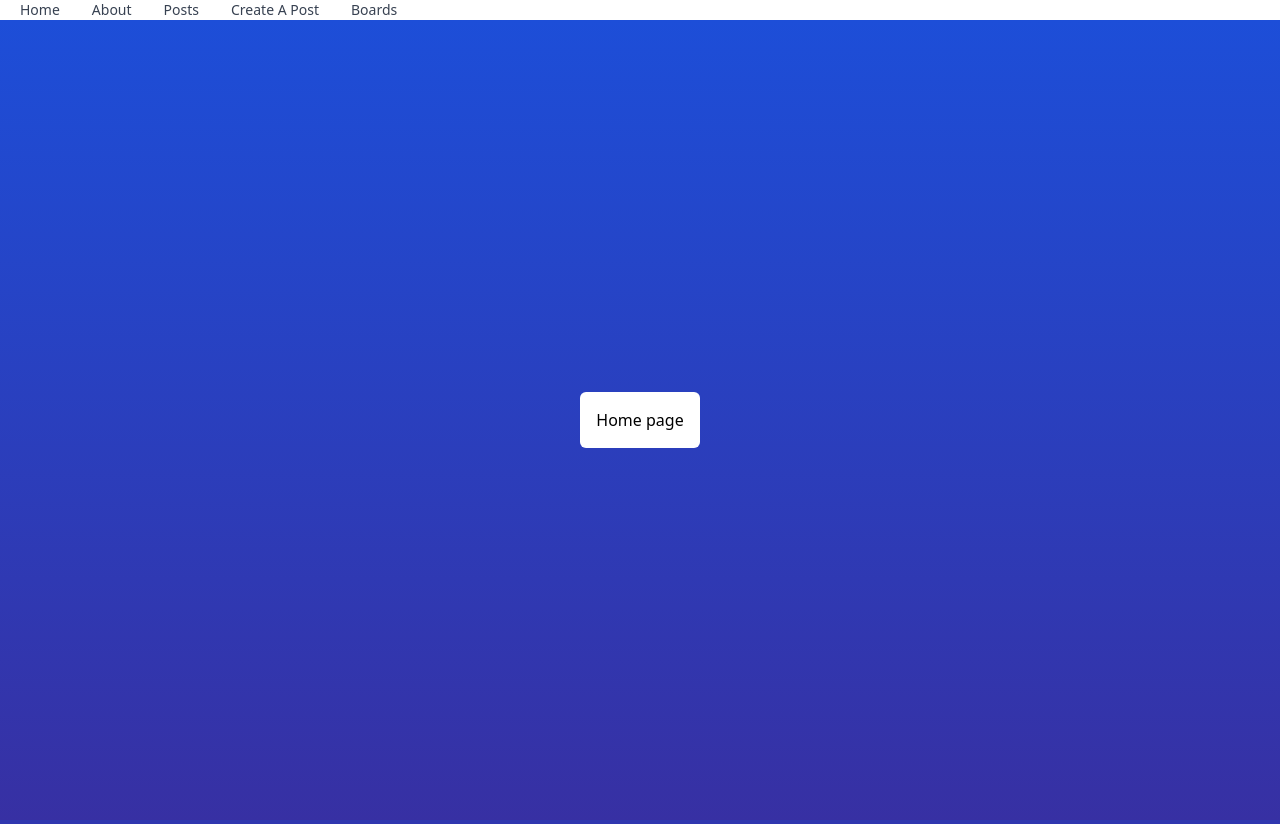
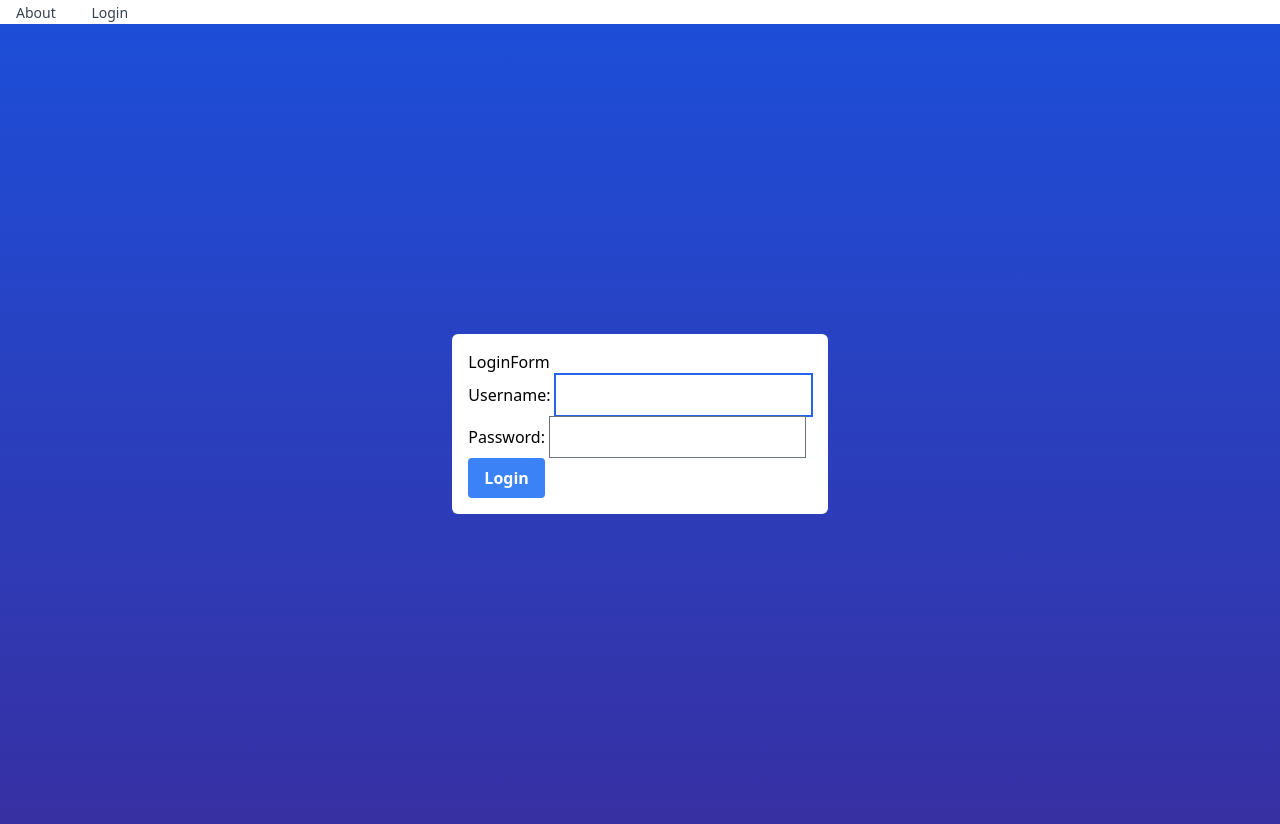
Before and after one commit to nrayrod1016/stumblr, a Django app: page / in a window 1280 px wide. Before the commit the page ends 457 px from the top, so only its background shows below. Run offline with Django 3.2, Linux system fonts and the light colour scheme; some libraries are stand-ins or nearby versions.

Commit message:
login-logout

```diff
--- a/main_app/models.py
+++ b/main_app/models.py
@@ -30,7 +30,7 @@ class Post(models.Model):
   def get_absolute_url(self):
     return reverse('posts_detail', kwargs={'post_id': self.id})
 
-
+  user = models.ForeignKey(User, on_delete=models.CASCADE)
 
 
 class Comment(models.Model):
--- a/main_app/static/css/home.css
+++ b/main_app/static/css/home.css
@@ -1,4 +1,4 @@
-main {
+/* main {
   display: flex;
   align-items: center;
   justify-content: center;
@@ -83,4 +83,4 @@ main > section {
   .logo-container {
     max-width: 520px;
   }
-}
+} */
--- a/main_app/templates/base.html
+++ b/main_app/templates/base.html
@@ -28,16 +28,37 @@
     </div>
 
 
-    <section>
+  <section>
     <nav>
- <div class="md:flex items-center" :class="isOpen ? 'block' : 'hidden'">
+    {% if user.is_authenticated %}
+      <div class="md:flex items-center" :class="isOpen ? 'block' : 'hidden'">
         <div class="flex flex-col mt-2 md:flex-row md:mt-0 md:mx-1">
-          <a class="my-1 text-sm text-gray-700 leading-5 hover:text-blue-600 hover:underline md:mx-4 md:my-0" href="/">Home</a>
-           <a class="my-1 text-sm text-gray-700 leading-5 hover:text-blue-600 hover:underline md:mx-4 md:my-0" href="/about">About</a>
-          <a class="my-1 text-sm text-gray-700 leading-5 hover:text-blue-600 hover:underline md:mx-4 md:my-0" href="{% url 'posts_index' %}">Posts</a>
-          <a class="my-1 text-sm text-gray-700 leading-5 hover:text-blue-600 hover:underline md:mx-4 md:my-0" href="{% url 'posts_create' %}">Create A Post</a>
-           <a class="my-1 text-sm text-gray-700 leading-5 hover:text-blue-600 hover:underline md:mx-4 md:my-0" href="">Boards</a>
+          <a class="my-1 text-sm text-gray-700 leading-5 hover:text-blue-600 hover:underline md:mx-4 md:my-0"
+          href="/">
+          Home
+          </a>
+          <a class="my-1 text-sm text-gray-700 leading-5 hover:text-blue-600 hover:underline md:mx-4 md:my-0" href="/about">
+          About
+          </a>
+          <a class="my-1 text-sm text-gray-700 leading-5 hover:text-blue-600 hover:underline md:mx-4 md:my-0" href="{% url 'posts_index' %}">
+          Posts
+          </a>
+          <a class="my-1 text-sm text-gray-700 leading-5 hover:text-blue-600 hover:underline md:mx-4 md:my-0" href="{% url 'posts_create' %}">
+          Create A Post
+          </a>
+          <a class="my-1 text-sm text-gray-700 leading-5 hover:text-blue-600 hover:underline md:mx-4 md:my-0" href="{% url 'logout' %}">
+          Log out
+          </a>
+          {% else%}
+          <a class="my-1 text-sm text-gray-700 leading-5 hover:text-blue-600 hover:underline md:mx-4 md:my-0" href="{% url 'about' %}">
+          About
+          </a>
+          <a class="my-1 text-sm text-gray-700 leading-5 hover:text-blue-600 hover:underline md:mx-4 md:my-0" href="{% url 'home' %}">
+          Login
+          </a>
         </div>
+      </div>
+          {% endif %}
     </nav>
     </section>
   </header>
@@ -50,4 +71,5 @@
   </div>
   </div>
 </body>
+
 </html>
--- a/main_app/templates/home.html
+++ b/main_app/templates/home.html
@@ -2,10 +2,19 @@
 {% extends 'base.html' %}
 {% load static %}
 {% block head %}
-<link rel="stylesheet" type="text/css" href="{% static 'css/home.css' %}"/>
+{% comment %} <link rel="stylesheet" type="text/css" href="{% static 'css/home.css' %}"/> {% endcomment %}
 {% endblock %}
 {% block content %}
   <!-- Alert Box -->
-<h1> Home page </h1>
+
+<section>
+  <form action="{% url 'home' %}" method="post" class="login">
+    <h1>LoginForm</h1>
+    {% csrf_token %}
+    {{ form.as_p }}
+    <input class=" w-10" type="hidden" name="next" value="{{ next }}">
+    <button type="submit" class="bg-blue-500 hover:bg-blue-700 text-white font-bold py-2 px-4 rounded focus:outline-none focus:shadow-outline  submit">Login</button>
+  </form>
+</section>
 
   {% endblock %}
--- a/main_app/urls.py
+++ b/main_app/urls.py
@@ -1,14 +1,15 @@
-from django.urls import path
+from django.urls import path, include
 from . import views
 
 urlpatterns = [
-  path('', views.home, name='home'),
+  path('', views.Home.as_view(), name='home'),
   path('about/', views.about, name='about'),
   path('posts/', views.posts_index, name='posts_index'),
   path('posts/<int:post_id>/', views.posts_detail, name='posts_detail'),
   path('posts/create/', views.PostCreate.as_view(), name='posts_create'),
   path('posts/<int:pk>/update/', views.PostUpdate.as_view(), name='posts_update'),
   path('posts/<int:pk>/delete/', views.PostDelete.as_view(), name='posts_delete'),
-  path('posts/<int:post_id>/add_comment/', views.add_comment, name='add_comment')
+  path('posts/<int:post_id>/add_comment/', views.add_comment, name='add_comment'),
+
 
 ]
--- a/main_app/views.py
+++ b/main_app/views.py
@@ -4,6 +4,8 @@ from django.views.generic.edit import CreateView, UpdateView, DeleteView
 from django.views import generic
 from .forms import CommentForm
 # Create your views here.
+from django.contrib.auth.views import LoginView
+
 
 def home(request):
   return render(request, 'home.html')
@@ -56,9 +58,5 @@ def add_comment(request, post_id):
     form = CommentForm()
   return redirect('posts_detail', post_id=post_id)
 
-
-
-# class PostList(generic.ListView):
-#   model = Post
-#   queryset = Post.ojects.filter(status=1).order_by('create_time')
-#   template_name = 'home.html'
+class Home(LoginView):
+  template_name = 'home.html'
--- a/techspace/settings.py
+++ b/techspace/settings.py
@@ -122,6 +122,10 @@ USE_TZ = True
 
 STATIC_URL = '/static/'
 
+
+LOGIN_REDIRECT_URL = 'posts_index'
+
+LOGOUT_REDIRECT_URL = 'home'
 # Default primary key field type
 # https://docs.djangoproject.com/en/3.2/ref/settings/#default-auto-field
 
--- a/techspace/urls.py
+++ b/techspace/urls.py
@@ -19,5 +19,5 @@ from django.urls import path, include
 urlpatterns = [
     path('admin/', admin.site.urls),
     path('', include ('main_app.urls')),
-
+    path('accounts/', include('django.contrib.auth.urls')),
 ]
```
Also changed, not shown: main_app/migrations/0006_post_user.py (added).
